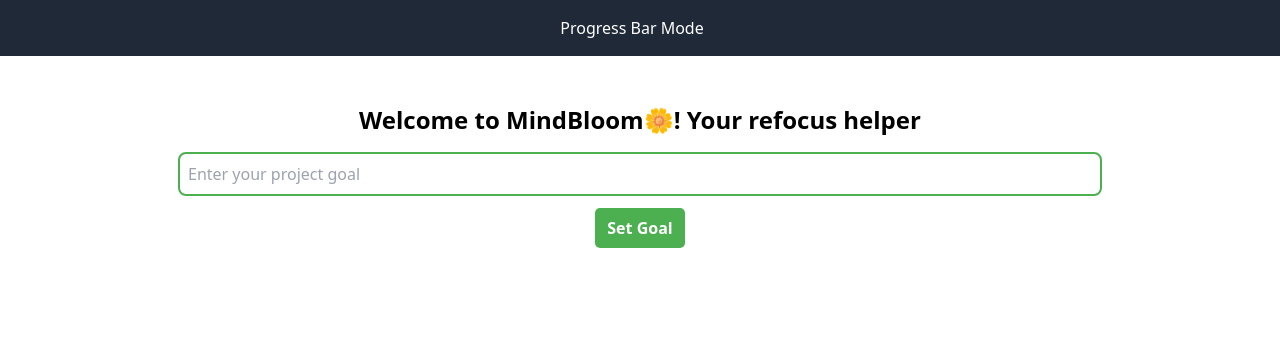
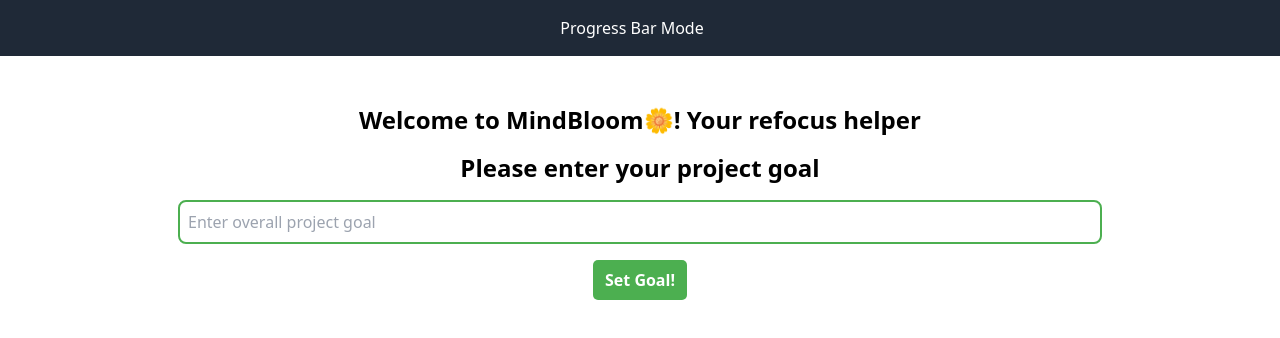
Before and after one commit to ruis0ng/FocusBloom, a Vue app: page / in a window 1280 px wide. Shown: the top 338 px of the page. Built offline with nearby package versions, Linux system fonts and the light colour scheme.

Commit message:
Project Goal related component changes

```diff
--- /dev/null
+++ b/src/components/ProjectGoalDisplay.vue
@@ -0,0 +1,31 @@
+<template>
+<div v-if="goal" class="goal-container text-center mt-4">
+    <h2>Your Project Goal is:</h2>
+    <h2 class="text-xl font-semibold"> {{ goal }}</h2>
+</div>
+</template>
+
+<script>
+export default {
+    props: {
+        goal: String
+    }
+};
+</script>
+
+<style scoped>
+.goal-container {
+    background-color: #f0f4ff;
+    /* Light blue background */
+    padding: 16px;
+    border-radius: 8px;
+    border: 2px solid #3b82f6;
+    /* Blue border */
+    margin-top: 20px;
+}
+
+.goal-text {
+    color: #1e3a8a;
+    /* Dark blue text color */
+}
+</style>
--- a/src/components/ProjectGoalInput.vue
+++ b/src/components/ProjectGoalInput.vue
@@ -1,24 +1,28 @@
+<!-- The second component of the progressBarView.vue -->
 <template>
-<div class="flex flex-col items-center mt-4">
-    <input v-model="goalInput" class="input-field" placeholder="Enter your project goal" />
-    <button class="btn-primary mt-3" @click="setGoal">Set Goal</button>
+<div v-if="!goal" class="flex flex-col items-center mt-4">
+    <h2 class="text-2xl font-semibold mb-4">Please enter your project goal</h2>
+    <input v-model="projectGoal" placeholder="Enter overall project goal" class="input-field mb-4" />
+    <button @click="setGoal" class="btn-primary">
+        Set Goal!
+    </button>
 </div>
 </template>
 
-
 <script>
 export default {
-  props: {
-    goal: String
-  },
     data() {
         return {
-      goalInput: this.goal || ""
+            projectGoal: ''
         };
     },
+    props: ['goal'],
     methods: {
         setGoal() {
-      this.$emit("update:goal", this.goalInput);
+            if (this.projectGoal.trim()) {
+                this.$emit('set-goal', this.projectGoal);
+                this.projectGoal = '';
+            }
         }
     }
 };
@@ -26,16 +30,22 @@ export default {
 
 <style scoped>
 .input-field {
+    width: 75%;
     padding: 8px;
     border-radius: 8px;
     border: 2px solid #4caf50;
-  width: 75%;
 }
+
 .btn-primary {
     padding: 8px 12px;
     background-color: #4caf50;
     color: white;
     font-weight: bold;
     border-radius: 5px;
+    transition: background-color 0.3s;
+}
+
+.btn-primary:hover {
+    background-color: #388e3c;
 }
 </style>
```
Lines whose indentation alone changed are shown as unchanged.
